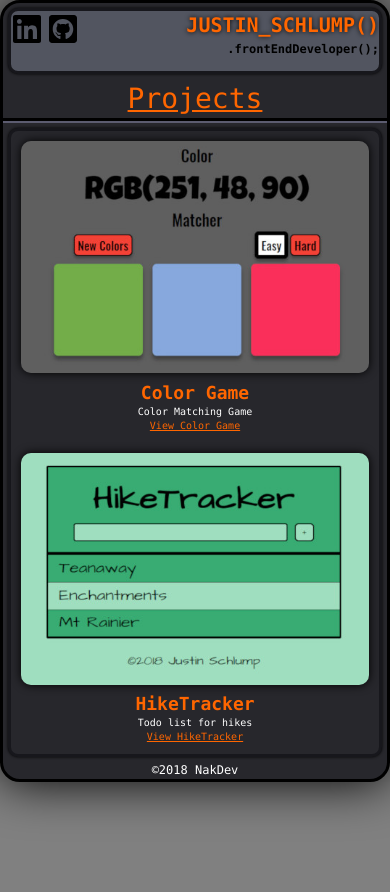
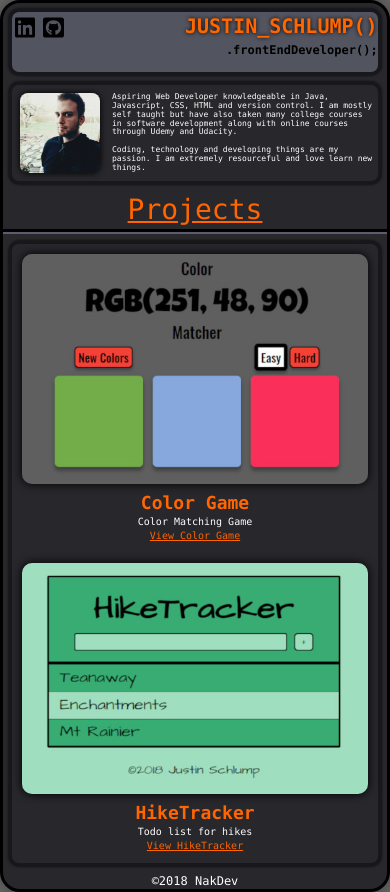
Before and after one commit to nak1411/nakweb, a plain HTML site: page index.html in a window 390 px wide. Before the commit the page ends 844 px from the top, so only its background shows below. Drawn offline with Linux system fonts and the light colour scheme.

Commit message:
Added bio section

```diff
--- a/css/styles.css
+++ b/css/styles.css
@@ -24,7 +24,7 @@ body {
 
 .header-inside {
   display: grid;
-  margin: 5px;
+  margin: .4em;
   grid-auto-rows: 60px;
   background: #525560;
   border: solid;
@@ -41,7 +41,7 @@ body {
   text-align: right;
   font-size: 42px;
   color: #ff6600;
-  text-shadow: 0 0 5px black;
+  text-shadow: 0 0 4px black;
 }
 
 .header-inside h2 {
@@ -72,9 +72,42 @@ body {
 }
 
 /***BOTTOM SECTION***/
+.biopic {
+  height: 100%;
+  display: flex;
+  align-items: center;
+  justify-content: center;
+}
+
+#me {
+  margin: .5em;
+  width: 15em;
+  height: 15em;
+  border-radius: 10%;
+  box-shadow: 0 0 .5em black;
+}
+
+#bio {
+  margin: .5em;
+  width: 100%;
+  color: white;
+  text-align: left;
+  line-height: 1.2em;
+  font-size: 1.1em;
+}
+
+.bio-section {
+  margin: .4em;
+  background: #27272c;
+  border: solid;
+  border-color: #17171c;
+  border-width: 3px;
+  border-radius: 10px;
+  box-shadow: 0 0 3px black;
+}
 
 .bottom-section {
-  margin: 5px;
+  margin: .4em;
   display: flex;
   background: #27272c;
   border: solid;
@@ -181,6 +214,15 @@ footer {
   .description {
     font-size: 0.75em;
   }
+  #me {
+    width: 10em;
+    height: 10em;
+    box-shadow: 0 0 .4em black;
+  }
+  #bio {
+    line-height: 1.1em;
+    font-size: .8em;
+  }
 }
 
 @media screen and (max-width: 500px) {
@@ -211,6 +253,15 @@ footer {
   #github>img {
     width: 2em;
   }
+  #me {
+    width: 8em;
+    height: 8em;
+    box-shadow: 0 0 .4em black;
+  }
+  #bio {
+    line-height: 1em;
+    font-size: .7em;
+  }
 }
 
 @media screen and (max-width: 400px) {
@@ -239,11 +290,20 @@ footer {
   }
 
   #linkedin>img {
-    width: 1.75em;
+    width: 1.3em;
   }
 
   #github>img {
-    width: 1.75em;
+    width: 1.3em;
+  }
+  #me {
+    width: 5em;
+    height: 5em;
+    box-shadow: 0 0 .4em black;
+  }
+  #bio {
+    line-height: 1.1em;
+    font-size: .5em;
   }
 }
 
--- a/index.html
+++ b/index.html
@@ -23,6 +23,13 @@
       <h2>.frontEndDeveloper();</h2>
     </header>
     <!-- BOTTOM SECTION -->
+    <section class="bio-section">
+      <div class="biopic">
+        <img id="me" src="images/me.jpg" alt="Justin Schlump">
+        <p id="bio"> Aspiring Web Developer knowledgeable in Java, Javascript, CSS, HTML and version control. I am mostly self taught but have also taken many college courses in software development along with online courses through Udemy and Udacity.<br><br>Coding,
+          technology and developing things are my passion. I am extremely resourceful and love learn new things.</p>
+      </div>
+    </section>
     <span id="featured">Projects</span>
     <section class="bottom-section">
       <div class="box">
```
Also changed, not shown: images/me.jpg (added).
